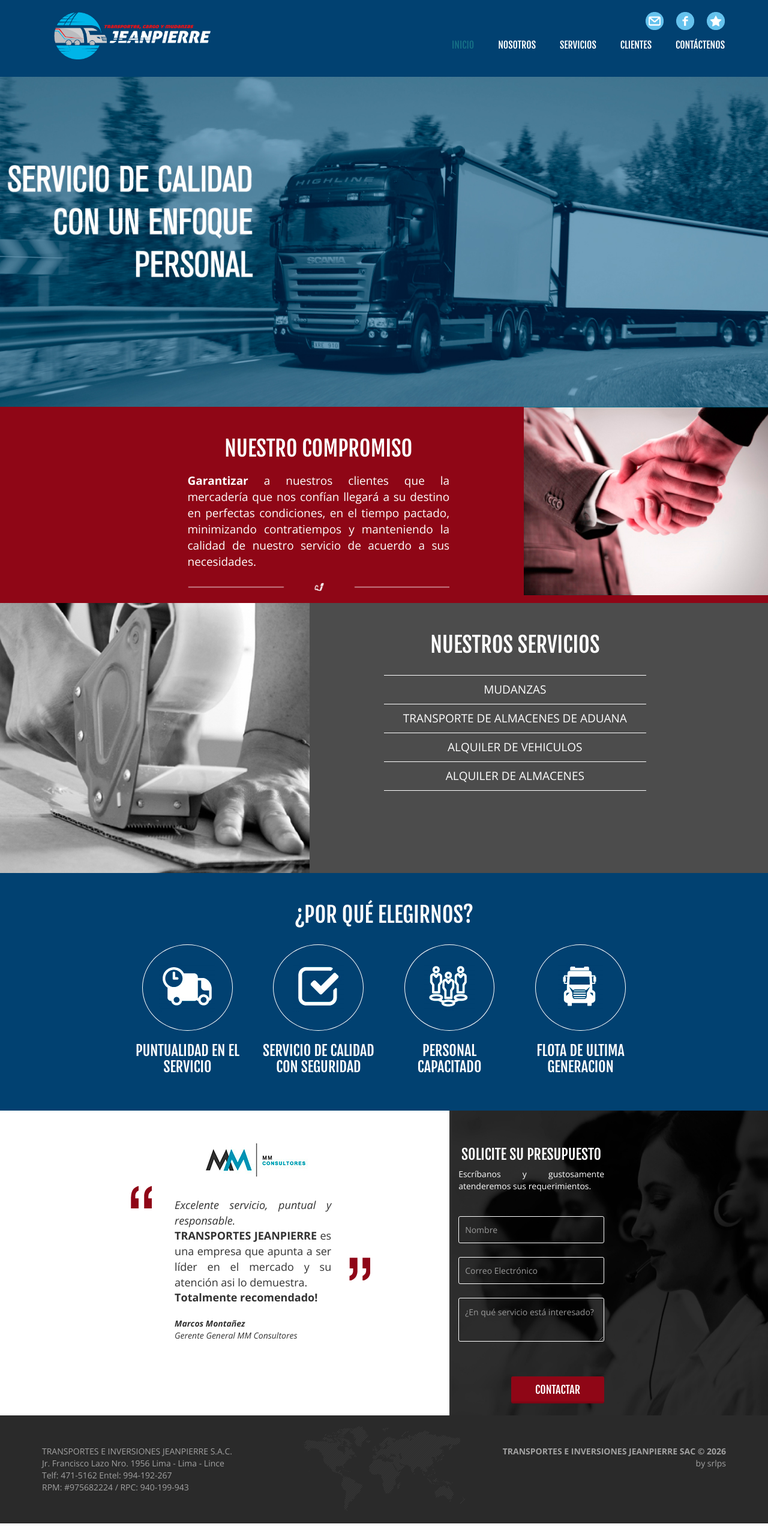
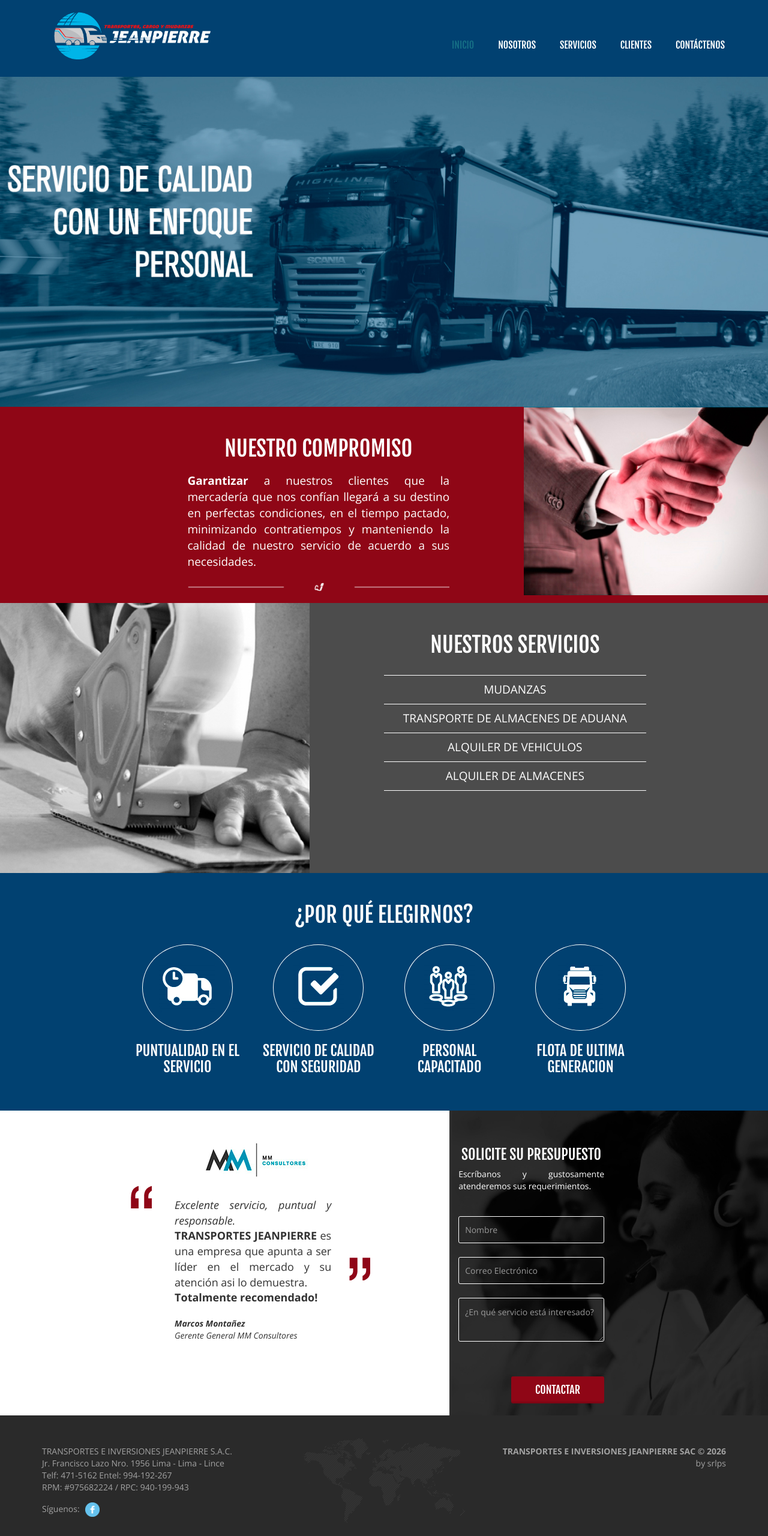
Before and after one commit to srlps/jpgalvez-web, an Astro site: page / in a window 1280 px wide. Shown: the whole page at 60% size. Before the commit the page ends 2539 px from the top, so only its background shows below. Built offline with nearby package versions, Linux system fonts and the light colour scheme; Astro itself is replaced by a stand-in of ours.

Commit message:
header buttons removed

```diff
--- a/src/components/Footer.astro
+++ b/src/components/Footer.astro
@@ -8,6 +8,10 @@
             Jr. Francisco Lazo Nro. 1956 Lima - Lima - Lince<br>
             Telf: 471-5162   Entel: 994-192-267<br>
             RPM: #975682224 / RPC: 940-199-943
+          </p>
+          <p class="redes-sociales">
+            Síguenos:
+            <a href="https://www.facebook.com/transportejpgalvez/" target="_blank" rel="noopener"><img src="/images/iconos/facebook.png" width="24" alt="Facebook"></a>
           </p>
         </div>
       </div>
--- a/src/components/Header.astro
+++ b/src/components/Header.astro
@@ -20,15 +20,7 @@ const navItems: { key: Props["active"]; href: string; label: string }[] = [
         <h1 class="logo"><a href="/"><img src="/images/logos/logo.png" alt="Grupo Vargas"></a></h1>
       </div>
       <!-- Estos <br> posicionan los menús flotantes (tal como en el tema original). -->
-      <br>
-      <nav class="navigator">
-        <ul class="menu menu-iconos">
-          <li><a href="http://transportesjpgalvez.com:2095/" target="_blank" rel="noopener"><img src="/images/iconos/webmail.png" width="30" alt="Webmail"></a></li>
-          <li><a href="https://www.facebook.com/transportejpgalvez/" target="_blank" rel="noopener"><img src="/images/iconos/facebook.png" width="30" alt="Facebook"></a></li>
-          <li><a href="http://facturacion.transportesjpgalvez.com/" target="_blank" rel="noopener"><img src="/images/iconos/facturacion.png" width="30" alt="Facturación electrónica"></a></li>
-        </ul>
-      </nav>
-      <br><br>
+      <br><br><br>
       <nav class="navigator">
         <ul class="menu">
           {navItems.map((item) => (
--- a/src/styles/site.css
+++ b/src/styles/site.css
@@ -394,10 +394,6 @@ textarea {
   color: #156e85;
 }
 
-#site-header .navigator .menu-iconos li a {
-  padding-left: 1px;
-}
-
 #masthead .navigator .menu li a {
   height: 30px;
   line-height: 30px;
@@ -455,6 +451,15 @@ textarea {
 
 #page-footer p {
   margin-bottom: 0;
+}
+
+.redes-sociales {
+  margin-top: 15px;
+}
+
+.redes-sociales img {
+  vertical-align: middle;
+  margin-left: 6px;
 }
 
 .headquater {
```
Also changed, not shown: AGENTS.md (+1 -1 lines), public/images/iconos/facturacion.png (deleted), public/images/iconos/webmail.png (deleted).
